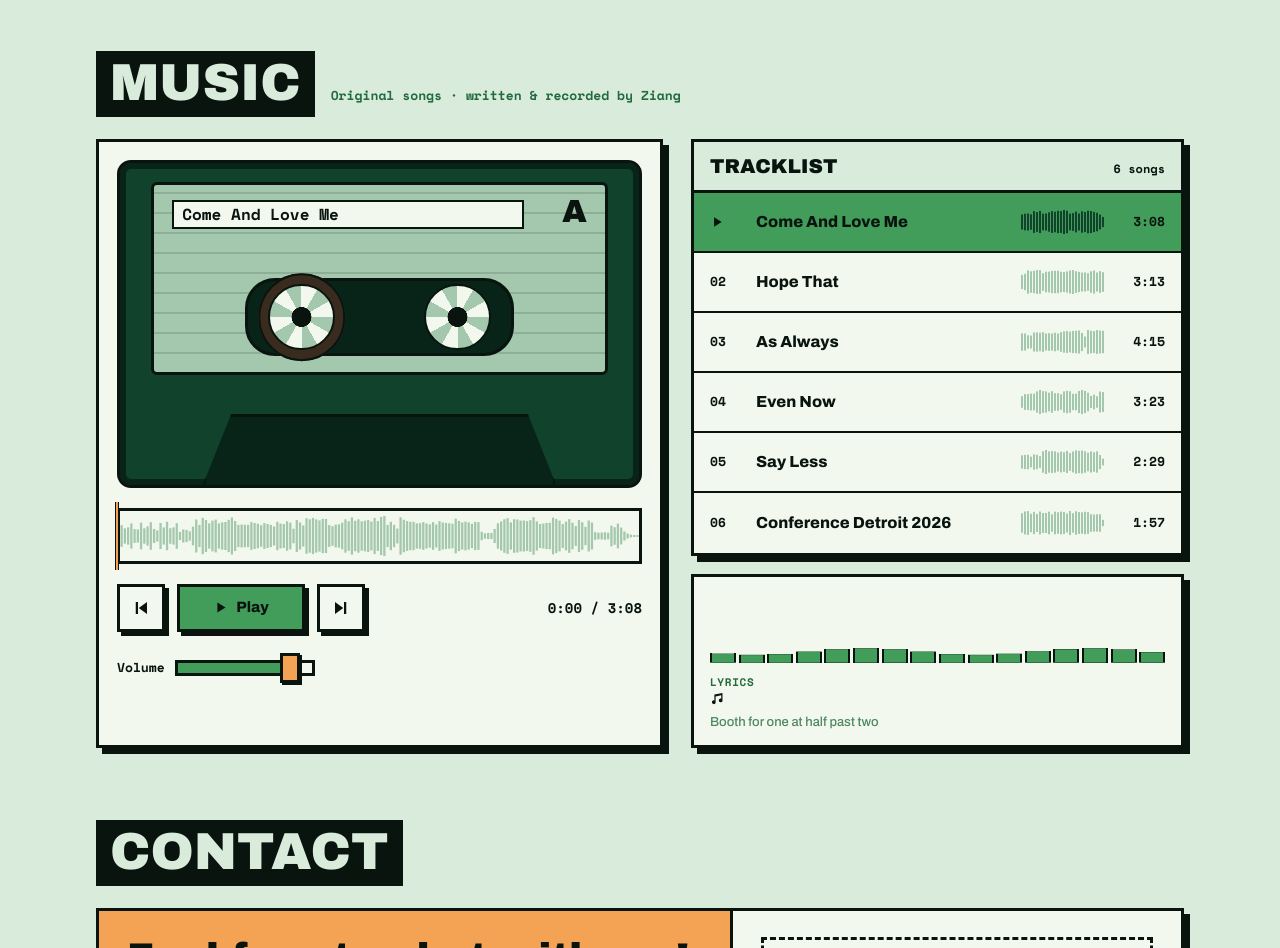
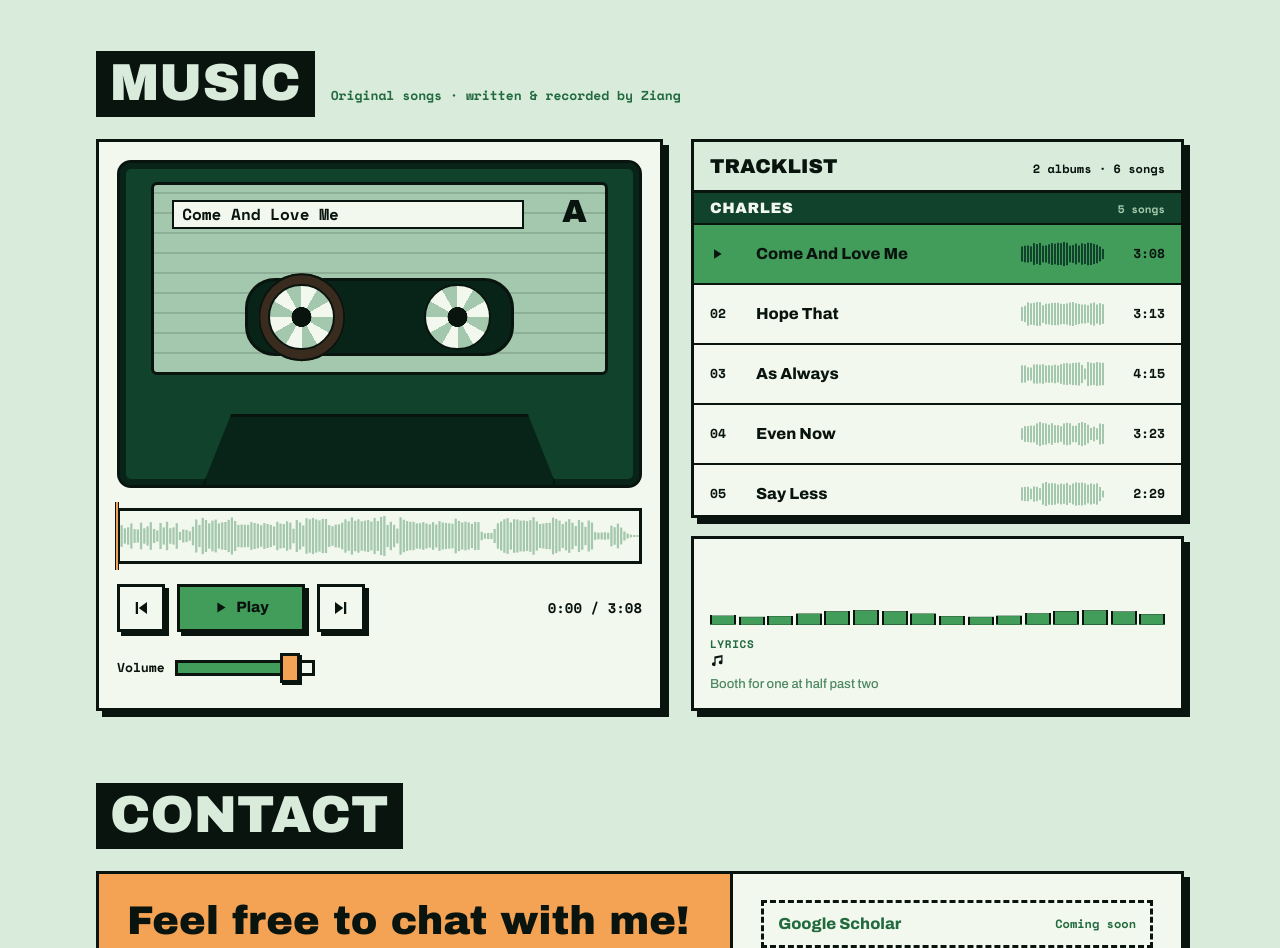
Before and after one commit to Zac-Chen-2024/Ziang-Chen, a plain HTML site: page index.html in a window 1280 px wide. Shown: the part 1980-2928 px from the top of the page. Drawn offline with nearby package versions, Linux system fonts and the light colour scheme.

Commit message:
music: fixed-height scrolling tracklist grouped by album (CHARLES, CzaMlog)
Co-Authored-By: Claude Opus 5.5 <noreply@anthropic.com>

```diff
--- a/index.html
+++ b/index.html
@@ -424,8 +424,11 @@ body.calm .rail-box::before, body.calm .rail-box::after { transition: none; }
 
 /* ---------- 音乐：完整播放器 ---------- */
 .deck { display: grid; grid-template-columns: minmax(0, 1.15fr) minmax(0, 1fr); gap: 28px; align-items: stretch; }
-.deck-side { position: relative; display: flex; flex-direction: column; min-width: 0; }
-.deck-side .meters { flex: 1; display: flex; flex-direction: column; }
+/* 右栏不参与决定行高（contain: size）：整行高度只由左边播放器决定，右栏再拉伸填满。
+   曲目表占剩余高度、在内部滚动，加歌不会把播放器撑长 */
+.deck-side { position: relative; display: flex; flex-direction: column; min-width: 0; contain: size; }
+.deck-side .tracks { flex: 1; min-height: 0; display: flex; flex-direction: column; }
+.deck-side .meters { flex: none; display: flex; flex-direction: column; }
 .deck-side .lyric { margin-top: auto; padding-top: 12px; }
 .player { padding: 18px; }
 .cassette {
@@ -487,12 +490,23 @@ body.calm .rail-box::before, body.calm .rail-box::after { transition: none; }
 .tracks .hd { display: flex; justify-content: space-between; align-items: baseline; padding: 14px 16px; border-bottom: var(--b); background: var(--mist); }
 .tracks .hd b { font: 400 20px/1 var(--display); text-transform: uppercase; }
 .tracks .hd small { font: 700 12px/1 var(--mono); }
-.tracks ol { list-style: none; }
+.tracks ol {
+    list-style: none; flex: 1; min-height: 0; overflow-y: auto; overscroll-behavior-y: auto;
+    scrollbar-width: thin; scrollbar-color: var(--forest) var(--mist);
+}
+.tracks .album {
+    position: sticky; top: 0; z-index: 1; display: flex; justify-content: space-between; align-items: baseline;
+    padding: 8px 16px 7px; background: var(--forest); color: var(--paper); border-bottom: 2px solid var(--ink);
+}
+.tracks .album b { font: 400 15px/1 var(--display); letter-spacing: .04em; }
+.tracks .album small { font: 700 11px/1 var(--mono); color: var(--sage); }
+.tracks ol:focus-visible { outline: 3px solid var(--leaf); outline-offset: -3px; }
 .row {
     width: 100%; display: grid; grid-template-columns: 34px minmax(0, 1fr) 84px 48px; gap: 12px; align-items: center;
     min-height: 60px; padding: 8px 16px; text-align: left; background: var(--paper); border: 0; border-bottom: 2px solid var(--ink);
 }
-.tracks li:last-child .row { border-bottom: 0; }
+.tracks .group:last-child li:last-child .row { border-bottom: 0; }
+.tracks .songs { list-style: none; }
 .row:hover { background: var(--mist); }
 .row .n { font: 700 13px/1 var(--mono); font-variant-numeric: tabular-nums; }
 .row b { font: 700 16px/1.25 var(--body); overflow: hidden; text-overflow: ellipsis; white-space: nowrap; }
@@ -573,6 +587,9 @@ body.calm .btn, body.calm .mini { transition: none; }
 
 @media (max-width: 860px) {
     .hero, .cols, .deck, .contact { grid-template-columns: minmax(0, 1fr); }
+    /* 单栏时没有左栏可参照：曲目表固定露出五行半 */
+    .deck-side { contain: none; }
+    .tracks ol { flex: none; max-height: 336px; }
     .pcard { flex-basis: min(66%, 260px); }
     .exp { position: static; }
     .exp ol { flex: none; overflow: visible; }
@@ -812,7 +829,7 @@ body.calm .btn, body.calm .mini { transition: none; }
             <div class="deck-side">
                 <div class="card tracks">
                     <div class="hd"><b>Tracklist</b><small id="count">5 songs</small></div>
-                    <ol id="list"></ol>
+                    <ol id="list" tabindex="0" aria-label="Songs"></ol>
                 </div>
                 <div class="card meters">
                     <div class="spec" id="spec" aria-hidden="true"></div>
@@ -1051,27 +1068,52 @@ body.calm .btn, body.calm .mini { transition: none; }
     function renderList() {
         const list = $('list');
         list.textContent = '';
+        // 按专辑分组：每张专辑一个 li.group（吸顶专辑名 + 自己的曲目 ol），
+        // 吸顶只在本组内生效，滚到下一张时会被新的专辑名顶走；曲号在专辑内重新从 01 数
+        let album = null, no = 0, songs = null;
         SE.tracks.forEach((t, i) => {
+            if (t.album !== album) {
+                album = t.album; no = 0;
+                const g = document.createElement('li');
+                g.className = 'group';
+                g.innerHTML = '<div class="album"><b></b><small></small></div><ol class="songs"></ol>';
+                g.querySelector('b').textContent = album || 'Singles';
+                const n = SE.tracks.filter((x) => x.album === album).length;
+                g.querySelector('small').textContent = n + (n === 1 ? ' song' : ' songs');
+                g.setAttribute('aria-label', (album || 'Singles') + ', ' + n + (n === 1 ? ' song' : ' songs'));
+                list.appendChild(g);
+                songs = g.querySelector('.songs');
+            }
+            no += 1;
             const li = document.createElement('li');
             const b = document.createElement('button');
             b.type = 'button';
             b.className = 'row';
-            b.innerHTML = '<span class="n">' + pad(i + 1) + '</span><b></b><span class="w"></span><span class="len"></span>';
+            b.innerHTML = '<span class="n">' + pad(no) + '</span><b></b><span class="w"></span><span class="len"></span>';
             b.querySelector('b').textContent = t.title;
             b.querySelector('.w').appendChild(waveSvg(t.peaks, 28));
             b.querySelector('.len').textContent = t.duration ? fmt(t.duration) : '—';
-            b.setAttribute('aria-label', 'Play ' + t.title + (t.duration ? ', ' + fmt(t.duration) : ''));
+            b.setAttribute('aria-label', 'Play ' + t.title + (t.album ? ', from ' + t.album : '') + (t.duration ? ', ' + fmt(t.duration) : ''));
             b.addEventListener('click', () => { if (i === SE.current) SE.toggle(); else SE.play(i); });
             li.appendChild(b);
-            list.appendChild(li);
+            songs.appendChild(li);
         });
-        $('count').textContent = SE.tracks.length + ' songs';
+        const albums = new Set(SE.tracks.map((t) => t.album)).size;
+        $('count').textContent = (albums > 1 ? albums + ' albums · ' : '') + SE.tracks.length + ' songs';
         markCurrent();
     }
     function markCurrent() {
         $('list').querySelectorAll('.row').forEach((el, k) => {
             if (k === SE.current) el.setAttribute('aria-current', 'true'); else el.removeAttribute('aria-current');
         });
+        // 当前曲目不在可见范围时，只滚动曲目表本身（不带动整页）
+        const list = $('list'), row = list.querySelectorAll('.row')[SE.current], cur = row && row.parentElement;
+        if (cur && list.scrollHeight > list.clientHeight) {
+            const head = list.querySelector('.album'), hh = head ? head.offsetHeight : 0;   // 吸顶专辑名会挡住顶部
+            const top = cur.offsetTop - list.offsetTop, bot = top + cur.offsetHeight;
+            if (top - hh < list.scrollTop) list.scrollTop = top - hh;
+            else if (bot > list.scrollTop + list.clientHeight) list.scrollTop = bot - list.clientHeight;
+        }
     }
 
     /* ---------- 波形进度条 ---------- */
```
Also changed, not shown: js/tracks.js.
